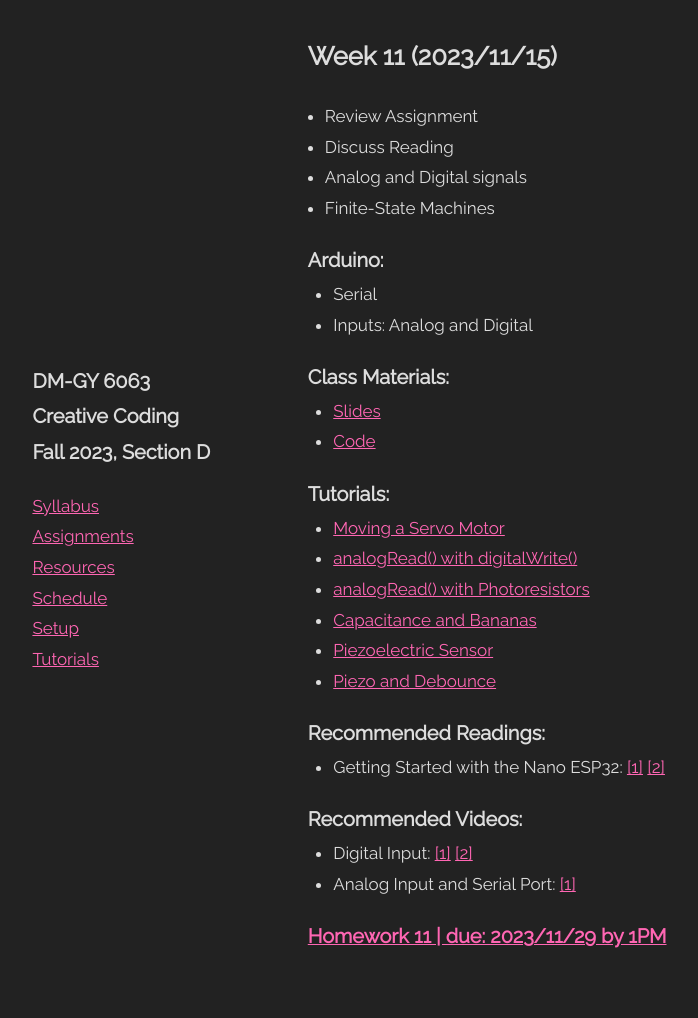
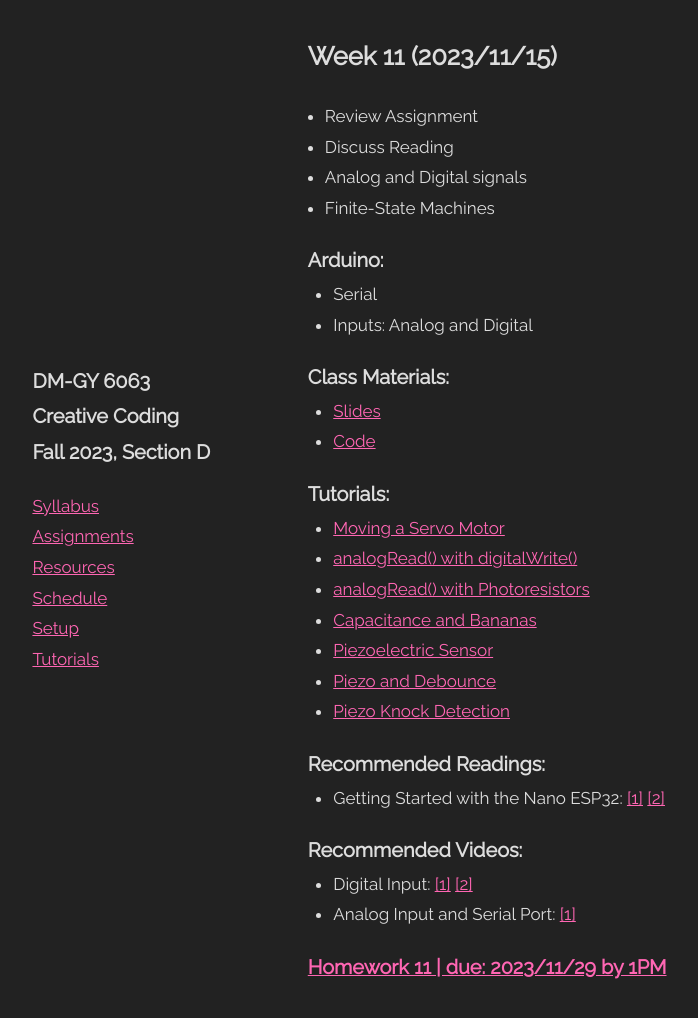
Before and after one commit to DM-GY-6063-2023F-D/DM-GY-6063-2023F-D, a Jekyll site: the page built from _pages/week/11.md, in a window 1280 px wide and 1018 px high. Shown: the whole window, without its empty margins (165-863 px from the left). Built offline with Jekyll 4.4.1, drawn with Linux system fonts in a browser that asks for light colours.

Commit message:
week11 piezo knock tutorial

```diff
--- a/_pages/week/11.md
+++ b/_pages/week/11.md
@@ -33,6 +33,8 @@ tutorials:
   - title: Piezo and Debounce
     url: https://www.youtube.com/watch?v=zTI8ZCztTeg
     code: https://github.com/DM-GY-6063-2023F-D/week11/tree/main/03.analogRead/analogRead-04-piezo
+  - title: Piezo Knock Detection
+    url: /tutorial/sound-files/
 readings:
   - title: Getting Started with the Nano ESP32
     urls:
```
